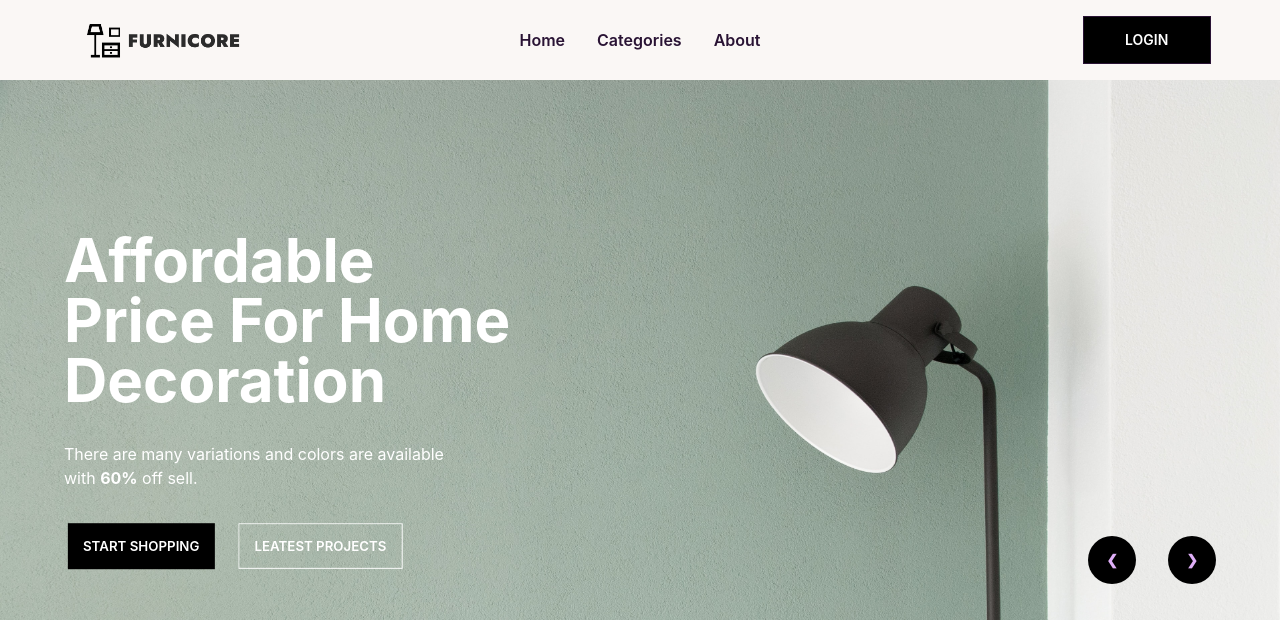
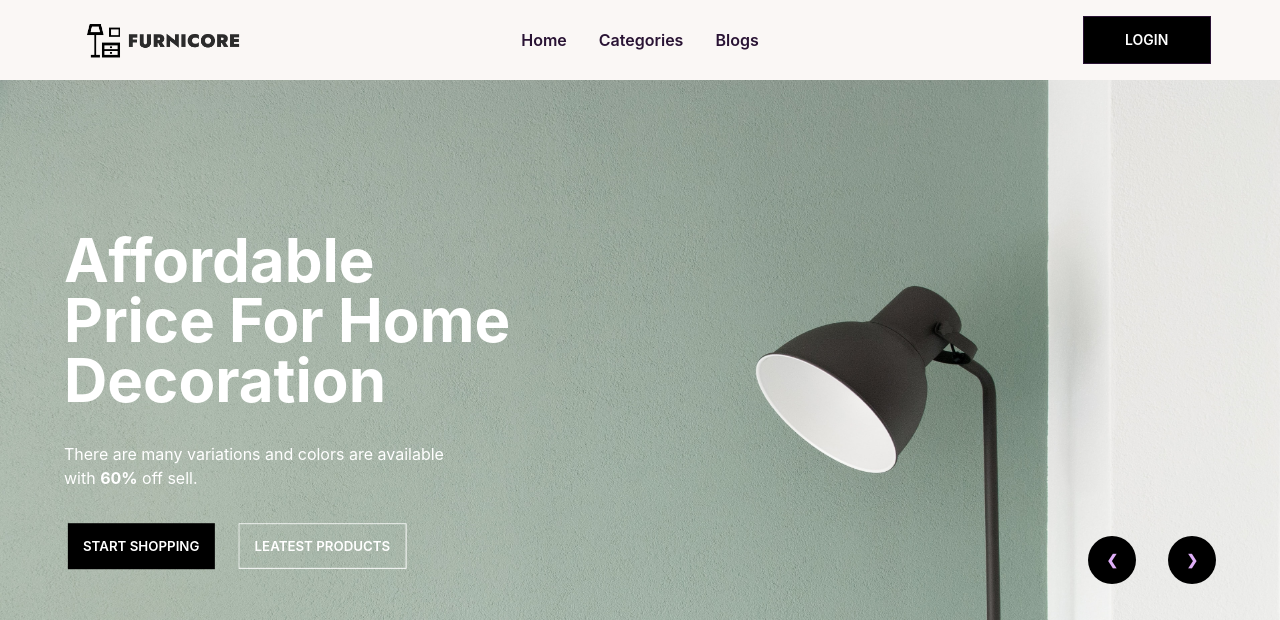
Before and after one commit to redoykhan28/furnicore-client, a React (Create React App) app: page / in a window 1280 px wide. Shown: the top 620 px of the page. Built offline with nearby package versions, Linux system fonts and the light colour scheme; no server answers; grey boxes are pictures that could not be loaded.

Commit message:
added active navbar

```diff
--- a/src/Pages/Home/Banner/Banner.js
+++ b/src/Pages/Home/Banner/Banner.js
@@ -18,9 +18,9 @@ const Banner = () => {
                     </h1>
                     <p className='w-1/3 hidden lg:block text-white text-start my-8'>There are many variations and colors are available with <strong>60%</strong> off sell.</p>
                     <div className=' hidden lg:flex'>
-                        <button className="btn btn-active bg-black text-white border-0 rounded-none">Start Shopping</button>
+                        <button className="btn btn-active bg-black text-white border-0 rounded-none hover:text-black hover:bg-transparent hover:border">Start Shopping</button>
 
-                        <button className="btn btn-outline border-white text-white mx-4 rounded-none">Leatest Projects</button>
+                        <button className="btn btn-outline border-white text-white mx-4 rounded-none">Leatest Products</button>
 
                     </div>
                 </div>
--- a/src/Pages/Shared/Nav/Nav.js
+++ b/src/Pages/Shared/Nav/Nav.js
@@ -1,5 +1,5 @@
 import React from 'react';
-import { Link } from 'react-router-dom';
+import { Link, NavLink } from 'react-router-dom';
 import logo from '../../../Assets/logo-removebg-preview.png'
 
 const Nav = () => {
@@ -13,16 +13,16 @@ const Nav = () => {
                     <ul tabIndex={0} className="menu menu-compact dropdown-content mt-3 p-2 shadow bg-base-100 rounded-box w-52">
                         <li><Link to={'/home'}>Home</Link></li>
                         <li><Link to={'/categories'}>Categories</Link></li>
-                        <li><Link to={'/blogs'}>About</Link></li>
+                        <li><Link to={'/blogs'}>Blogs</Link></li>
                     </ul>
                 </div>
                 <Link to={'/home'} className="btn btn-ghost normal-case text-xl"><img className='w-40' src={logo} alt="Logo" /></Link>
             </div>
             <div className="navbar-center hidden lg:flex">
-                <ul className="menu menu-horizontal font-semibold px-1">
-                    <li><Link to={'/home'}>Home</Link></li>
-                    <li><Link to={'/categories'}>Categories</Link></li>
-                    <li><Link to={'/blogs'}>About</Link></li>
+                <ul className="menu menu-horizontal  px-1">
+                    <li><NavLink className={({ isActive }) => isActive ? 'bg-transparent font-bold' : 'font-semibold'} to={'/home'}>Home</NavLink></li>
+                    <li><NavLink className={({ isActive }) => isActive ? 'bg-transparent font-bold' : 'font-semibold'} to={'/categories'}>Categories</NavLink></li>
+                    <li><NavLink className={({ isActive }) => isActive ? 'bg-transparent font-bold' : 'font-semibold'} to={'/blogs'}>Blogs</NavLink></li>
                 </ul>
             </div>
             <div className="navbar-end">
```
